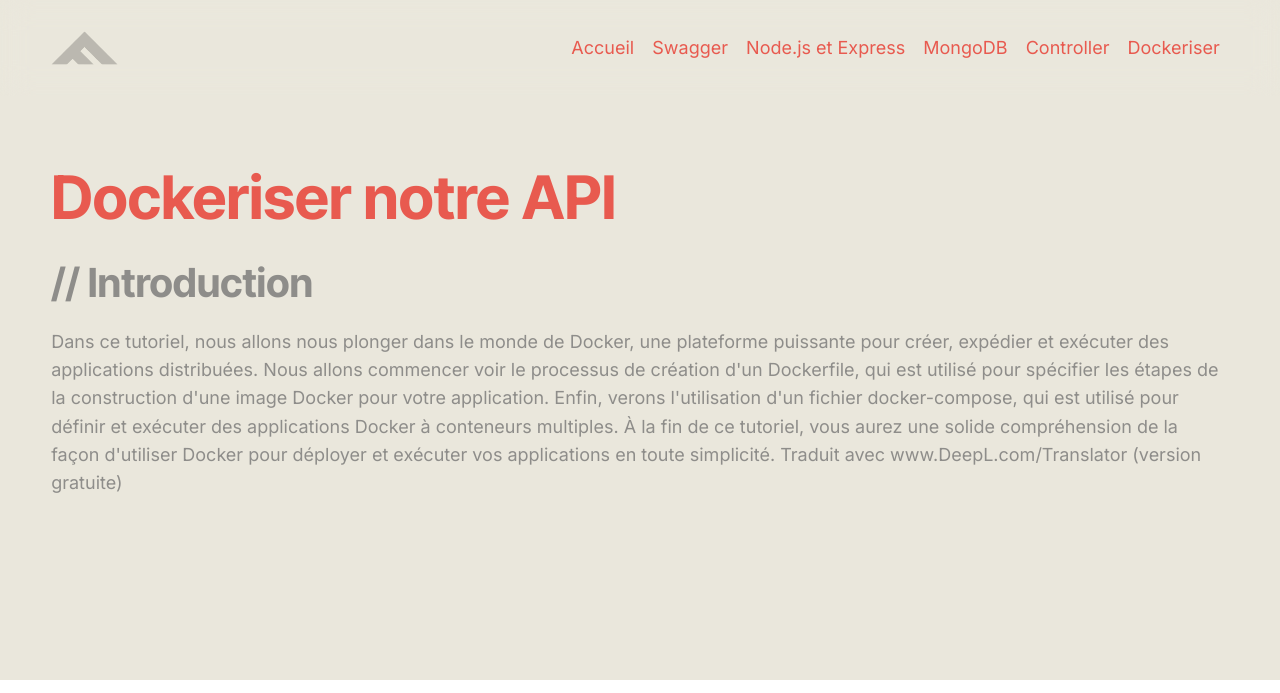
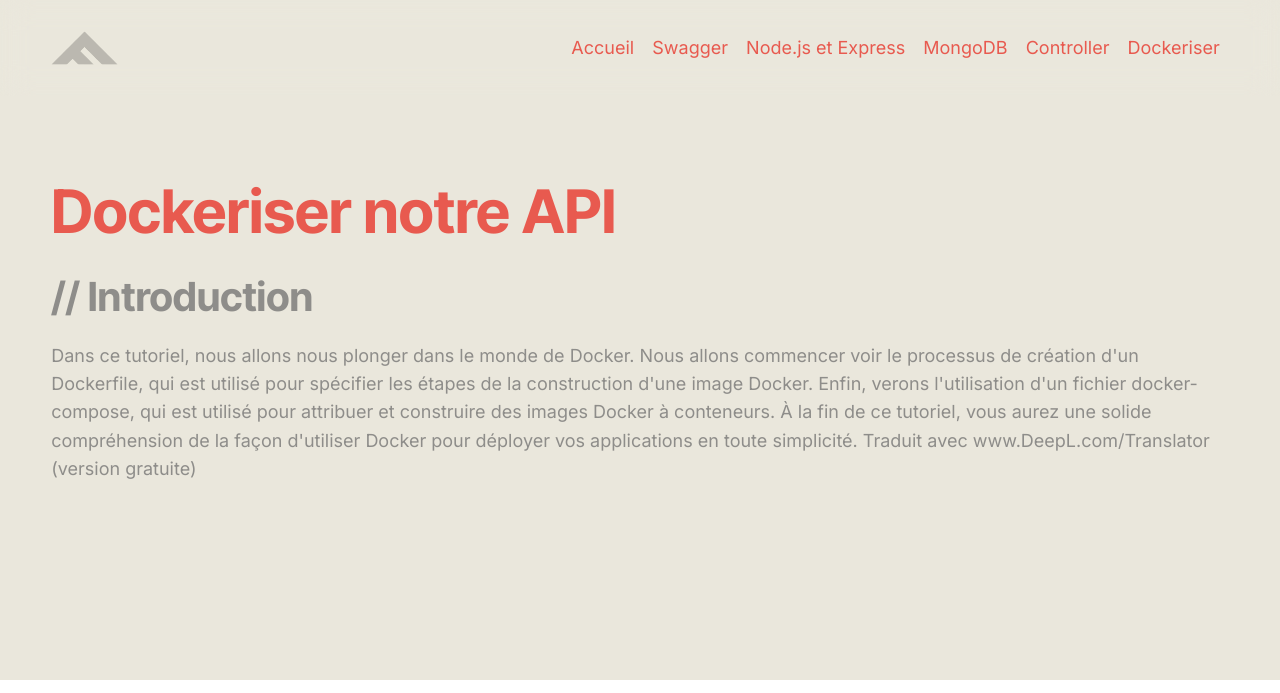
Before and after one commit to fredericlauss/tutos-site, a plain HTML site: page tuto5.html in a window 1280 px wide. Shown: the top 693 px of the page. Drawn offline with Linux system fonts and the light colour scheme.

Commit message:
relecture tuto4/5

```diff
--- a/tuto5.html
+++ b/tuto5.html
@@ -38,7 +38,7 @@
             <div class="wrapper">
                 <h1>Dockeriser notre API</h1>
                 <h2>// Introduction</h2>
-                <p>Dans ce tutoriel, nous allons nous plonger dans le monde de Docker, une plateforme puissante pour créer, expédier et exécuter des applications distribuées. Nous allons commencer voir le processus de création d'un Dockerfile, qui est utilisé pour spécifier les étapes de la construction d'une image Docker pour votre application. Enfin, verons l'utilisation d'un fichier docker-compose, qui est utilisé pour définir et exécuter des applications Docker à conteneurs multiples. À la fin de ce tutoriel, vous aurez une solide compréhension de la façon d'utiliser Docker pour déployer et exécuter vos applications en toute simplicité.
+                <p>Dans ce tutoriel, nous allons nous plonger dans le monde de Docker. Nous allons commencer voir le processus de création d'un Dockerfile, qui est utilisé pour spécifier les étapes de la construction d'une image Docker. Enfin, verons l'utilisation d'un fichier docker-compose, qui est utilisé pour attribuer et construire des images Docker à conteneurs. À la fin de ce tutoriel, vous aurez une solide compréhension de la façon d'utiliser Docker pour déployer vos applications en toute simplicité.
 
                   Traduit avec www.DeepL.com/Translator (version gratuite)</p>
             </div>
```
Also changed, not shown: tuto4.html (+1 -1 lines).
